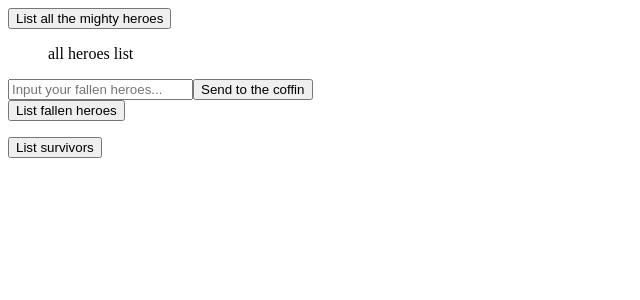
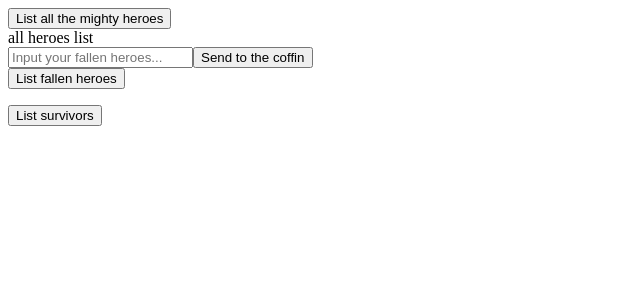
Before and after one commit to Vik0411/Lotr-comp, a React (Create React App) app: page / in a window 1280 px wide. Shown: the top 300 px of the page, without its empty margins (0-640 px from the left). Built offline with nearby package versions, Linux system fonts and the light colour scheme.

Commit message:
first dose of adjustments after komryreview

```diff
--- a/src/components/AllMightyHeroes.tsx
+++ b/src/components/AllMightyHeroes.tsx
@@ -3,7 +3,7 @@ function AllMightyHeroes() {
     <header className="header">
       <button className="btn list_all">List all the mighty heroes</button>
       <div className="all__heroes__panel">
-        <ul className="all_heroes__list">all heroes list</ul>
+        <header className="all_heroes__list">all heroes list</header>
       </div>
     </header>
   );
--- a/src/components/FallenHero.tsx
+++ b/src/components/FallenHero.tsx
@@ -1,4 +1,3 @@
-import React from "react";
 /* this is only optional html template for use
 export function FallenHero(){
 return (
@@ -17,12 +16,12 @@ return (
 }
 */
 
-const FallenHero = () => {
+function FallenHero() {
   // this component is for rendering individual fallen hero, eventually
   // also with more data, such as scenarios played, image etc.
   // const {fallenHeroes} = React.useContext(GithubContext);
 
   return <div className="fallen"> </div>;
-};
+}
 
 export default FallenHero;
--- a/src/components/FallenHeroes.tsx
+++ b/src/components/FallenHeroes.tsx
@@ -1,6 +1,5 @@
 import { LOTRContext } from "../context";
-import FallenHero from "./FallenHero";
-import React, { useState } from "react";
+import React from "react";
 
 function FallenHeroes() {
   // the FallenHero component should be rendered in this component in a loop or so
@@ -16,7 +15,7 @@ function FallenHeroes() {
   const handleChange: React.ChangeEventHandler<HTMLInputElement> = (e) =>
     setCampaign({ ...campaign, fallenName: e.target.value });
 
-  const addFallenHero: React.FormEventHandler = (e) => {
+  function addFallenHero() {
     //add hero to the list if it isnt there yet
     if (!campaign.restOfAliveHeroes.includes(campaign.fallenName)) {
       throw Error;
@@ -38,7 +37,7 @@ function FallenHeroes() {
     if (!campaign.allHeros.includes(campaign.fallenName)) {
       throw Error;
     }
-  };
+  }
 
   console.log(campaign);
   return (
```
Also changed, not shown: package.json (+8 -1 lines).
